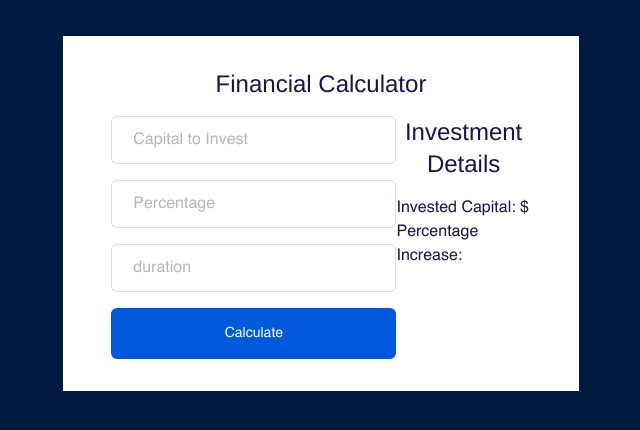
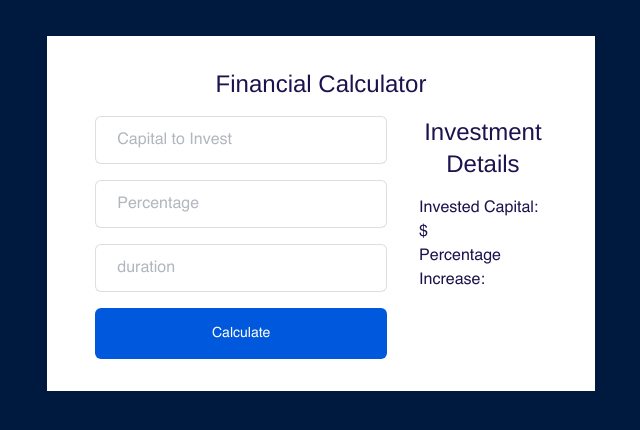
Before and after one commit to Niscolinx/financial-calculator, a React (Create React App) app: page / in a window 1280 px wide. Shown: the top 430 px of the page, without its empty margins (319-959 px from the left). Built offline with nearby package versions, Linux system fonts and the light colour scheme.

Commit message:
working on inputs

```diff
--- a/src/components/Form.jsx
+++ b/src/components/Form.jsx
@@ -23,11 +23,11 @@ const Form = () => {
     }
 
     return (
-        <div className='grid w-full place-content-stretch bg-white py-8 px-12'>
+        <div className='grid w-full place-content-stretch bg-white py-8 px-12 '>
             <h2 className='font-medium text-center text-[#1c124d] mb-4 text-2xl'>
                 Financial Calculator
             </h2>
-            <div className='flex'>
+            <div className='flex gap-8'>
                 <form
                     className='grid w-full place-content-stretch'
                     onSubmit={handleSubmit}
```
